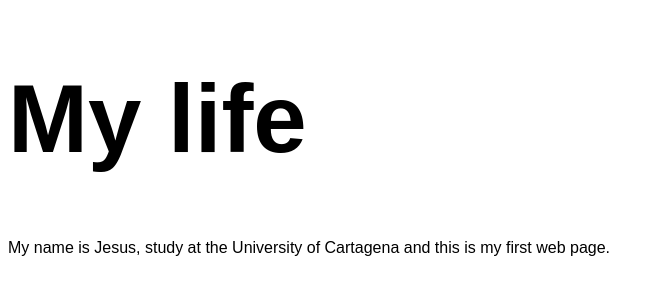
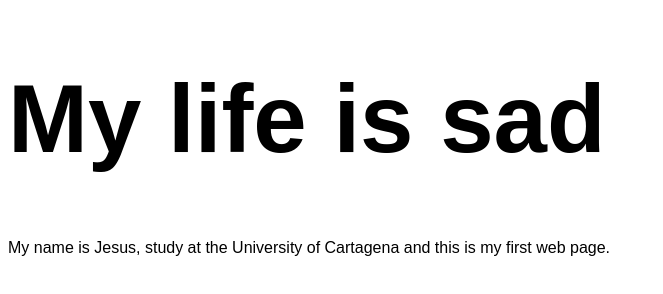
Before and after one commit to Jesusd19/test_repository, a plain HTML site: page index.html in a window 1280 px wide. Shown: the whole page, without its empty margins (0-663 px from the left). Drawn offline with Linux system fonts and the light colour scheme.

Commit message:
Se modifico index ahora es sad el titulo

```diff
--- a/index.html
+++ b/index.html
@@ -8,7 +8,7 @@
 </head>
 <body>
     <font size="20" face="arial">
-            <h1>My life</h1>
+            <h1>My life is sad</h1>
     </font>
 
     <font face="arial">
```
